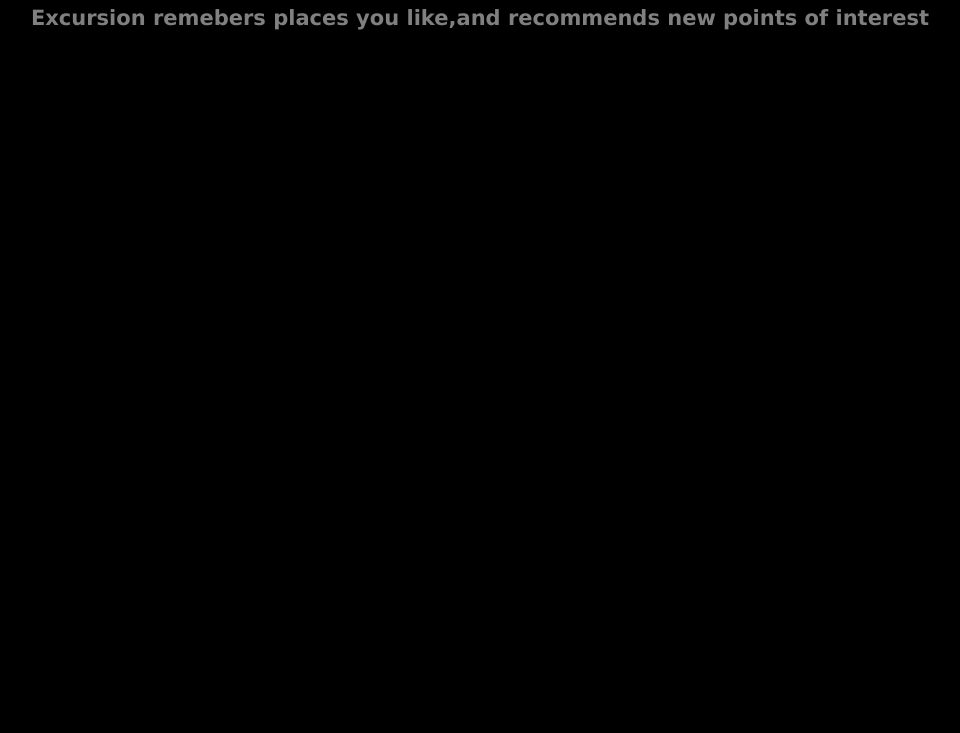
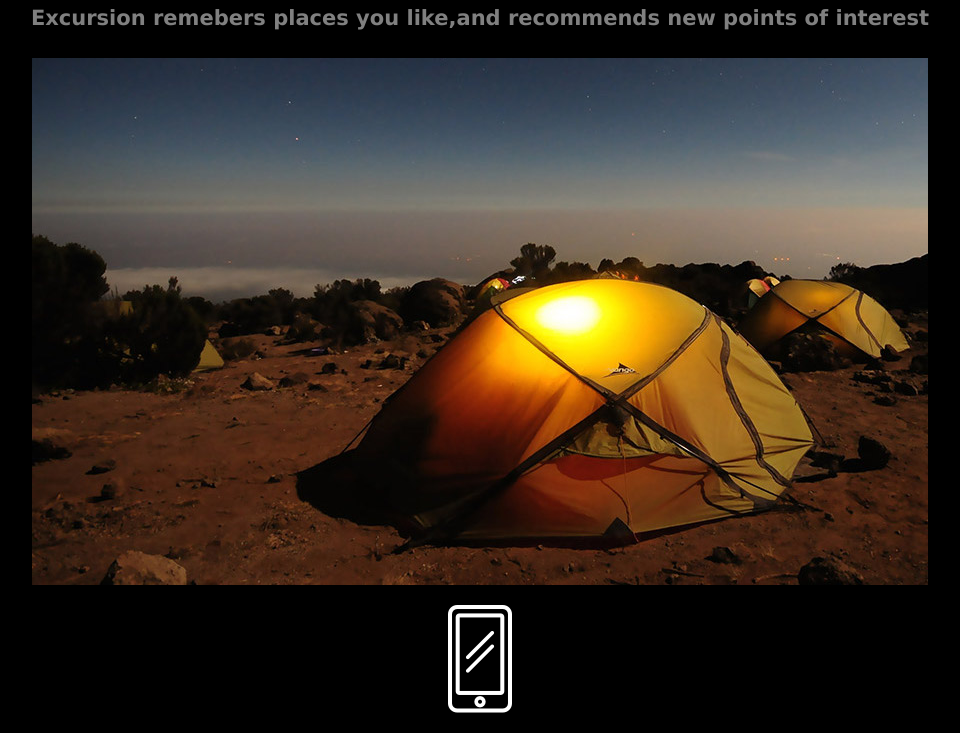
Before and after one commit to psawj/excursion, a plain HTML site: page index.html in a window 1280 px wide. Shown: the part 384-1117 px from the top of the page, without its empty margins (160-1120 px from the left). Before the commit the page ends 800 px from the top, so only its background shows below. Drawn offline with Linux system fonts and the light colour scheme.

Commit message:
image added

```diff
--- a/index.html
+++ b/index.html
@@ -19,5 +19,9 @@
             </video>
 <h2 class="header--second">Your Personal Travel Guide</h2>
 <h4 class="header--third">Excursion remebers places you like,and recommends new points of interest</h4>
-   </body>
+<p><img src="resources/Images/camp.jpg"></p>
+<p><img src="resources/Images/phone.png"></p>
+
+
+</body>
 </html>
```
